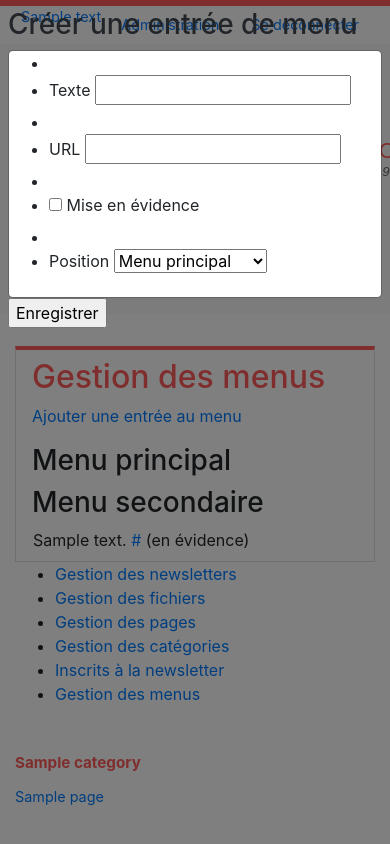
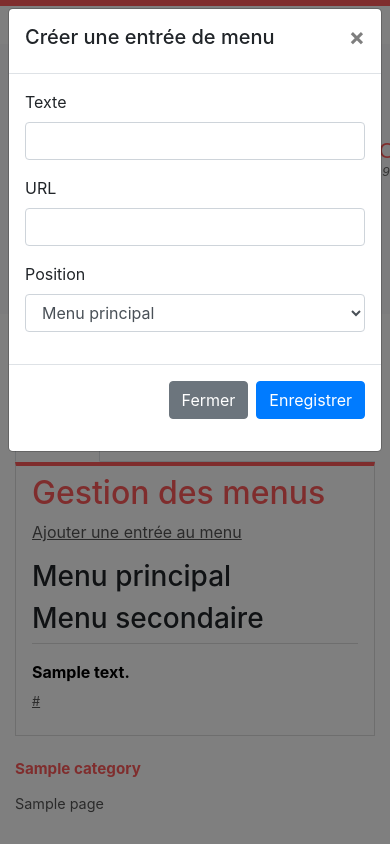
Before and after one commit to pierre-24/AM-Nihoul-website, a Flask app: page /admin/menus.html in a window 390 px wide, after a click on "Ajouter une entrée au menu". Run offline with Flask 2, Linux system fonts and the light colour scheme; the visitor is signed in with stand-in values (Sample User, id 1); tables that the repository leaves empty hold one stand-in row (values such as "Sample post"); style sheets or scripts are compiled from the project's sources; some libraries are stand-ins or nearby versions.

Commit message:
more or less responsive

```diff
--- a/AM_Nihoul_website/admin/forms.py
+++ b/AM_Nihoul_website/admin/forms.py
@@ -70,7 +70,6 @@ class MenuEditForm(FlaskForm):
         coerce=int,
         choices=[(MenuEntry.MENU_BIG, 'Menu principal'), (MenuEntry.MENU_SMALL, 'Menu secondaire')],
         default=MenuEntry.MENU_BIG)
-    highlight = f.BooleanField('Mise en évidence')
 
     is_create = f.BooleanField(widget=f.widgets.HiddenInput(), default=False)
     id_menu = f.IntegerField(widget=f.widgets.HiddenInput(), default=-1)
--- a/AM_Nihoul_website/admin/views.py
+++ b/AM_Nihoul_website/admin/views.py
@@ -393,7 +393,7 @@ class NewsletterEditView(ObjectManagementMixin, BaseNewsletterEditView):
     def get_form_kwargs(self):
         return {
             'title': self.object.title,
-            'text': self.object.content,
+            'content': self.object.content,
         }
 
     def form_valid(self, form):
@@ -534,7 +534,7 @@ class MenuEditView(AdminBaseMixin, FormView, RenderTemplateView):
 
     def form_valid(self, form):
         if form.is_create.data:
-            c = MenuEntry.create(form.text.data, form.url.data, form.position.data, form.highlight.data)
+            c = MenuEntry.create(form.text.data, form.url.data, form.position.data)
             flask.flash('Entrée "{}" créé.'.format(c.text))
         else:
             c = MenuEntry.query.get(form.id_menu.data)
@@ -543,7 +543,6 @@ class MenuEditView(AdminBaseMixin, FormView, RenderTemplateView):
 
             c.text = form.text.data
             c.url = form.url.data
-            c.highlight = form.highlight.data
             flask.flash('Entrée "{}" modifié.'.format(c.text))
 
         db.session.add(c)
--- a/AM_Nihoul_website/assets/style2.less
+++ b/AM_Nihoul_website/assets/style2.less
@@ -1,4 +1,21 @@
 @main-color: #FF5B5B;
+
+a {
+    color: #555;
+                text-decoration: underline;
+
+    &:hover {
+        color: @main-color;
+    }
+
+    &.button-like {
+        cursor: pointer;
+    }
+}
+
+.nav a, .navbar a {
+  text-decoration: none;
+}
 
 body {
     border-top: 6px solid @main-color;
@@ -13,9 +30,9 @@ header {
 }
 
 #page-content {
-  margin-top: 32px;
 
   #content {
+
     section {
       padding: 8px 16px;
       background: white;
@@ -25,37 +42,38 @@ header {
       h2 {
         color: @main-color;
       }
+
+      p.newsletter-info {
+          color: #555;
+          font-size: 90%;
+          background: #fafafa;
+          padding: 8px 0;
+      }
     }
   }
 }
 
 #newsletter {
-  margin-top: 16px;
   background: @main-color;
   color: white;
 
-  form {
+    padding: 24px 0;
+
     p {
         font-size: 150%;
         font-weight: bold;
-        margin-right: 32px;
     }
 
+  form {
+
     input {
-        height: 44px;
+        height: 40px;
         border: 2px solid white;
-        padding: 4px 24px;
-        align-self: center;
-    }
-
-    input[type=text] {
-        margin-right: 32px;
     }
 
     input[type=submit] {
         background: @main-color;
         color: white;
-        height: 44px;
         cursor: pointer;
 
         &:hover {
@@ -70,7 +88,6 @@ footer {
 
     #bottom-nav {
         display: flex;
-        padding-top: 32px;
 
         .bottom-nav-block {
             flex-grow: 1;
@@ -97,8 +114,49 @@ footer {
     }
 
     #bottom-txt {
-        padding: 24px 0;
         color: #555;
         font-size: 90%;
     }
 }
+
+// admin lists
+table.admin-list {
+    width: 100%;
+    border-collapse: collapse;
+
+    tr {
+        border-top: 1px solid #ddd;
+
+        &.newsletter-draft {
+            background: #fafafa;
+        }
+
+        td {
+            padding: 16px 0;
+
+            &.icon {
+                font-size: 200%;
+            }
+
+            .info {
+                display: block;
+                font-size: 80%;
+                color: #555;
+                padding-top: 8px;
+            }
+
+            &.left .title {
+                color: black;
+                font-weight: bold;
+            }
+
+            &.right {
+                text-align: right;
+
+                .modal {
+                  text-align: left;
+                }
+            }
+        }
+    }
+}
--- a/AM_Nihoul_website/templates/admin/base.ex.html
+++ b/AM_Nihoul_website/templates/admin/base.ex.html
@@ -3,21 +3,16 @@
 
 {% block page_content %}
 
-    <div id="content" class="admin">
+    <ul  id="admin-menu"class="nav nav-tabs">
+        <li class="nav-item"><a href="{{ url_for('admin.newsletters') }}" class="nav-link {%  if admin_current == 'newsletter' %}active{% endif %}">Newsletters</a></li>
+        <li class="nav-item"><a href="{{ url_for('admin.files') }}" class="nav-link {%  if admin_current == 'file' %}active{% endif %}">Fichiers</a></li>
+        <li class="nav-item"><a href="{{ url_for('admin.pages') }}" class="nav-link {%  if admin_current == 'page' %}active{% endif %}">Pages</a></li>
+        <li class="nav-item"><a href="{{ url_for('admin.categories') }}" class="nav-link {%  if admin_current == 'category' %}active{% endif %}">Catégories</a></li>
+        <li class="nav-item"><a href="{{ url_for('admin.newsletter-recipients') }}" class="nav-link {%  if admin_current == 'recipient' %}active{% endif %}">Inscrits à la newsletter</a></li>
+        <li class="nav-item"><a href="{{ url_for('admin.menus') }}" class="nav-link {%  if admin_current == 'menus' %}active{% endif %}">Menus</a></li>
+    </ul>
 
-        <div id="admin-content">
+    <div id="content" class="admin-content">
         {% block content %}{% endblock %}
-        </div>
-
-        <div id="admin-menu">
-            <ul>
-                <li><a href="{{ url_for('admin.newsletters') }}" class="{%  if admin_current == 'newsletter' %}selected{% endif %}">Gestion des newsletters</a></li>
-                <li><a href="{{ url_for('admin.files') }}" class="{%  if admin_current == 'file' %}selected{% endif %}">Gestion des fichiers</a></li>
-                <li><a href="{{ url_for('admin.pages') }}" class="{%  if admin_current == 'page' %}selected{% endif %}">Gestion des pages</a></li>
-                <li><a href="{{ url_for('admin.categories') }}" class="{%  if admin_current == 'category' %}selected{% endif %}">Gestion des catégories</a></li>
-                <li><a href="{{ url_for('admin.newsletter-recipients') }}" class="{%  if admin_current == 'recipient' %}selected{% endif %}">Inscrits à la newsletter</a></li>
-                <li><a href="{{ url_for('admin.menus') }}" class="{%  if admin_current == 'menus' %}selected{% endif %}">Gestion des menus</a></li>
-            </ul>
-        </div>
     </div>
 {% endblock %}
--- a/AM_Nihoul_website/templates/admin/menus.html
+++ b/AM_Nihoul_website/templates/admin/menus.html
@@ -1,5 +1,6 @@
 {% extends "admin/base.ex.html" %}
-{% from "helpers.inc.html" import create_delete_modal, create_modal, render_field %}
+{% from "helpers.inc.html" import create_delete_modal, create_modal %}
+{% from 'bootstrap/form.html' import render_field %}
 
 {% set admin_current = 'menus' %}
 {% block page_title %}Gestion des menus{% endblock %}
@@ -10,7 +11,7 @@
         <tr>
             <td class="left">
                 <span class="title">{{ menu.text }}</span>
-                <span class="info"><a href="{{ menu.url }}">{{ menu.url }}</a> ({% if menu.highlight %}en évidence{% else %}normal{% endif %})</span>
+                <span class="info"><a href="{{ menu.url }}">{{ menu.url }}</a></span>
             </td>
             <td class="right">
                 <span class="buttons">
@@ -19,17 +20,21 @@
                         {{ form.csrf_token }}
                         {{ form.is_create(value=False) }}
                         {{ form.id_menu(value=menu.id) }}
-                        <ul class="fields">
-                            <li>{{ form.text.label }} {{ form.text(value=menu.text) }}</li>
-                            <li>{{ form.url.label }} {{ form.url(value=menu.url) }}</li>
-                            <li>{{ form.highlight.label }} <input id="highlight" name="highlight" type="checkbox" {% if menu.highlight %}checked{% endif %}></li>
-                        </ul>
+
+                        <div class="form-group required">
+                        {{ form.text.label(class_='form-control-label') }} {{ form.text(value=menu.text, class_='form-control') }}
+                        </div>
+
+                        <div class="form-group required">
+                        {{ form.url.label(class_='form-control-label') }} {{ form.url(value=menu.url, class_='form-control') }}
+                        </div>
                     {% endset %}
                     {{ create_modal(
                         'editMenu' + menu.id|string,
                         'Éditer un menu',
                         modal_edit_content,
-                        form.submit_button) }}
+                        render_field(form.submit_button)
+                     ) }}
                     <a class="button-like" href="{{ url_for('admin.menu-move', id=menu.id, action='down') }}"><span class="fas fa-caret-square-up"></span></a>
                     <a class="button-like" href="{{ url_for('admin.menu-move', id=menu.id, action='up') }}"><span class="fas fa-caret-square-down"></span></a>
                     <a class="button-like" href="#delete-menu-{{ menu.id }}" data-toggle="modal"><span class="fas fa-minus-square"></span></a>
@@ -49,18 +54,16 @@
             <a class="button-like" href="#createMenu" data-toggle="modal"><span class="fas fa-plus"></span> Ajouter une entrée au menu</a>
             {% set modal_create_content %}
                 {{ form.hidden_tag() }}
-                <ul class="fields">
-                    <li>{{ render_field(form.text) }}</li>
-                    <li>{{ render_field(form.url) }}</li>
-                    <li>{{ render_field(form.highlight) }}</li>
-                    <li>{{ render_field(form.position) }}</li>
-                </ul>
+                {{ render_field(form.text) }}
+                {{ render_field(form.url) }}
+                {{ render_field(form.position) }}
             {% endset %}
             {{ create_modal(
                 'createMenu',
                 'Créer une entrée de menu',
                 modal_create_content,
-                form.submit_button) }}
+                render_field(form.submit_button)
+                ) }}
         </p>
 
         <h3>Menu principal</h3>
--- a/AM_Nihoul_website/templates/admin/newsletters.html
+++ b/AM_Nihoul_website/templates/admin/newsletters.html
@@ -1,5 +1,6 @@
 {% extends "admin/base.ex.html" %}
 {% from "helpers.inc.html" import create_delete_modal, create_modal %}
+{% from 'bootstrap/form.html' import render_field%}
 
 {% set admin_current = 'newsletter' %}
 
@@ -37,7 +38,7 @@
                                 'publishNewsletter' + newsletter.id|string,
                                 'Publier cette newsletter',
                                 modal_publish_content,
-                                form.submit_button,
+                                render_field(form.submit_button),
                                 action=url_for('admin.newsletter-publish', id=newsletter.id)
                                 ) }}
                         {% else %}
--- a/AM_Nihoul_website/templates/base.ex.html
+++ b/AM_Nihoul_website/templates/base.ex.html
@@ -1,4 +1,5 @@
 {% from 'bootstrap/utils.html' import render_messages %}
+{% from 'bootstrap/form.html' import render_form_row %}
 
 <!DOCTYPE html>
 <html lang="en">
@@ -32,7 +33,7 @@
         </ul>
     </header>
 
-    <nav class="navbar navbar-light bg-light navbar-expand-lg">
+    <nav class="navbar navbar-light bg-light navbar-expand-md">
         <div class="container">
             <a href="/" class="navbar-brand" ><img src="{{ url_for('static', filename='images/logo.svg') }}" alt="logo"></a>
             <button class="navbar-toggler" type="button" data-toggle="collapse" data-target="#navbarNav" aria-controls="navbarNav" aria-expanded="false" aria-label="Toggle navigation">
@@ -53,7 +54,7 @@
         {{ render_messages() }}
     </div>
 
-    <div id="page-content" class="container">
+    <div id="page-content" class="container mt-4">
 
         {% block page_content %}
         <div id="content">
@@ -63,18 +64,23 @@
     </div>
 
     {% if not no_newsletter %}
-    <div id="newsletter" class="jumbotron-fluid">
-        <form action="{{ url_for('visitor.newsletter-subscribe') }}" method="post" class="container">
-            <p>Pour ne rien rater, inscrivez vous à notre newsletter !</p>
+    <div id="newsletter" class="jumbotron-fluid mt-4">
+        <div class="container">
+        <p>Pour ne rien rater, inscrivez vous à notre newsletter !</p>
+        <form action="{{ url_for('visitor.newsletter-subscribe') }}" method="post">
             {{ newsletter_form.hidden_tag() }}
-            {{ newsletter_form.name(placeholder='Prénom et nom') }}
-            {{ newsletter_form.email(placeholder='Adresse email') }}
-            {{ newsletter_form.submit_button }}
+            <div class="form-row">
+                <div class="col-md-5">{{ newsletter_form.name(placeholder='Prénom et nom', class_='form-control mb-2') }}</div>
+                <div class="col-md-5">{{ newsletter_form.email(placeholder='Adresse email', class_='form-control mb-2') }}</div>
+                <div class="col-md-2">{{ newsletter_form.submit_button(class_='btn btn-primary mb-2') }}</div>
+            </div>
+
         </form>
+        </div>
     </div>
     {% endif %}
 
-    <footer class="container">
+    <footer class="container mt-4">
         <div id="bottom-nav">
             {% for k, pages in bottom_menu.items() %}
                 <div class="bottom-nav-block">
@@ -88,13 +94,14 @@
 
             {% endfor %}
         </div>
-        <div id="bottom-txt">
+
+        <div id="bottom-txt" class="mt-2">
             &copy; {{ site_name }}. Site web par <a href="{{ author_url }}">{{ author_name }}</a>  (version: <a href="{{ repo_url }}">{{ site_version }}</a>)
         </div>
     </footer>
 
     {% block scripts %}
-        {{ bootstrap.load_js() }}s
+        {{ bootstrap.load_js() }}
         {# add FontAwesome kit if available #}
         {% if fa_kit != '' %}
             <script src="https://kit.fontawesome.com/{{ fa_kit }}.js"></script>
--- a/AM_Nihoul_website/templates/helpers.inc.html
+++ b/AM_Nihoul_website/templates/helpers.inc.html
@@ -18,17 +18,27 @@
 {% endmacro %}
 
 {% macro create_modal(id, title, content, bottom='', action='', multipart=False) %}
-  <div id="{{ id }}" class="modal" role="dialog">
+  <div id="{{ id }}" class="modal fade" role="dialog">
         <form class="modal-dialog" method="post" {% if action %}action="{{ action }}"{% endif %} {% if multipart %}enctype="multipart/form-data"{% endif %}>
-            <h3>{{ title|safe }}</h3>
-            <div class="modal-content">
+        <div class="modal-content">
+            <div class="modal-header">
+                <h5>{{ title|safe }}</h5>
+
+                <button type="button" class="close" data-dismiss="modal" aria-label="Close">
+                  <span aria-hidden="true">&times;</span>
+                </button>
+            </div>
+
+            <div class="modal-body">
             {{ content|safe }}
             </div>
             {%  if bottom != '' %}
-            <p class="modal-bottom">
+            <p class="modal-footer">
+                <button type="button" class="btn btn-secondary" data-dismiss="modal">Fermer</button>
                 {{ bottom|safe }}
             </p>
             {% endif %}
+        </div>
         </form>
     </div>
 {% endmacro %}
@@ -37,6 +47,6 @@
     {{ create_modal(
         'delete-' + model + '-' + id|string,
         'Suppression', '<p>Voulez vous vraiment supprimer ' + info + ' ?</p>',
-        '<input type="submit" value="Oui" class="modal-yes" /> <button type="button" class="modal-close">Non</button>',
+        '<input type="submit" value="Supprimer" class="btn btn-primary" />',
         url_for(link, id=id)) }}
 {% endmacro %}
```
Also changed, not shown: AM_Nihoul_website/templates/admin/categories.html (+10 -8 lines), AM_Nihoul_website/templates/admin/files.html (+5 -6 lines), AM_Nihoul_website/templates/admin/login.html (+3 -5 lines), AM_Nihoul_website/templates/admin/newsletter-edit.html (+4 -6 lines), AM_Nihoul_website/templates/admin/page-edit.html (+5 -7 lines), AM_Nihoul_website/templates/newsletter-in.html (+3 -6 lines), AM_Nihoul_website/tests/test_menu.py (+0 -3 lines).
